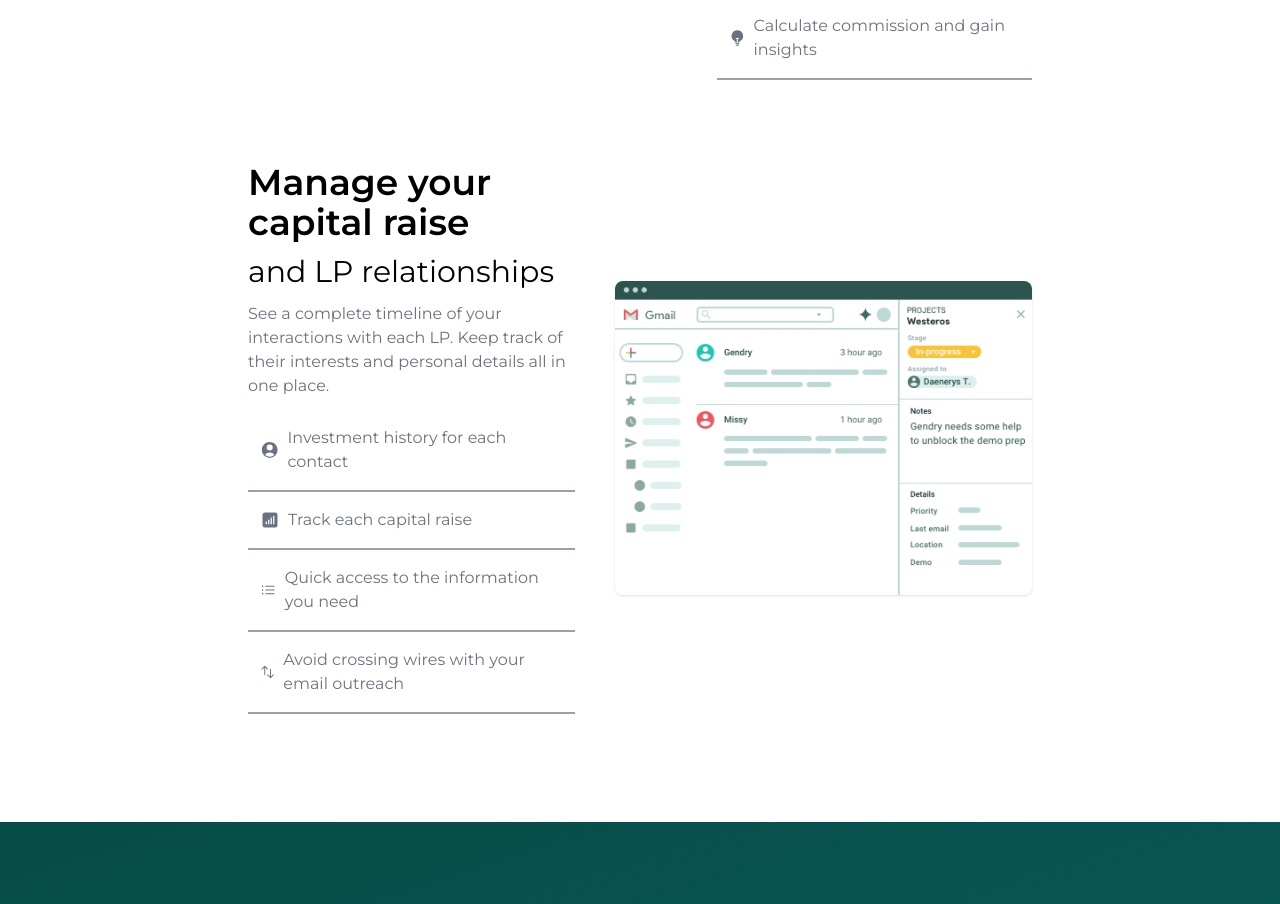
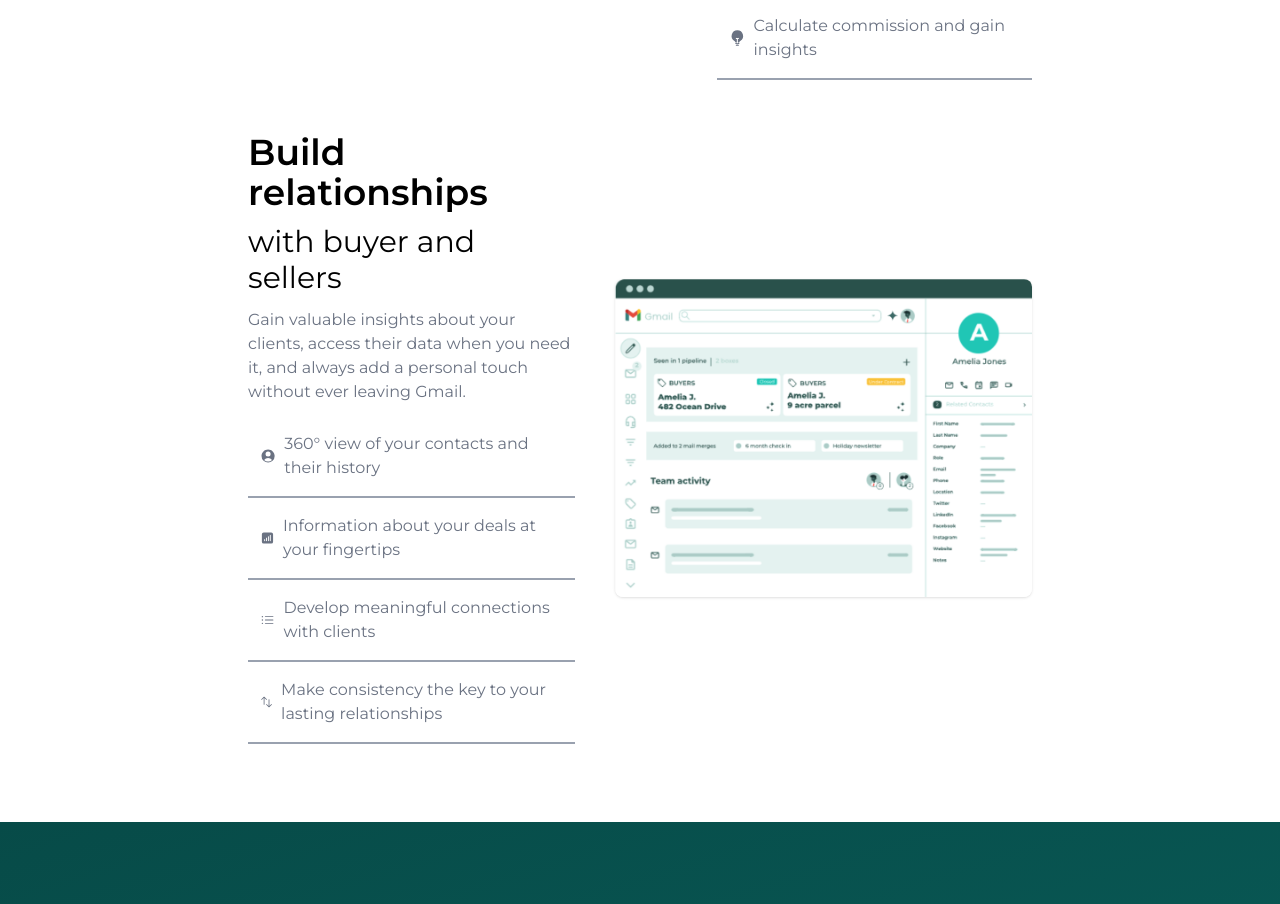
Before and after one commit to aayushcyy/bytely, a Next.js app: page /realestate-crm in a window 1280 px wide. Shown: the part 1242-2146 px from the top of the page. Built offline with nearby package versions, Linux system fonts and the light colour scheme.

Commit message:
3 sections of realestate complete

```diff
--- a/app/realestate-crm/page.jsx
+++ b/app/realestate-crm/page.jsx
@@ -101,43 +101,44 @@ export default function page() {
       </section>
       <section className="w-full h-[80vh] px-62 py-28 flex gap-10 justify-center">
         <div className="h-full flex flex-col justify-center w-[48%] gap-3">
-          <p className="text-4xl font-semibold">Manage your capital raise</p>
-          <p className="text-3xl">and LP relationships</p>
+          <p className="text-4xl font-semibold">Build relationships</p>
+          <p className="text-3xl">with buyer and sellers</p>
           <p className="text-gray-500">
-            See a complete timeline of your interactions with each LP. Keep
-            track of their interests and personal details all in one place.
+            Gain valuable insights about your clients, access their data when
+            you need it, and always add a personal touch without ever leaving
+            Gmail.
           </p>
           <div>
             {/* para 1 */}
             <HoverCardDemo
-              triggerText="Investment history for each contact"
+              triggerText="360° view of your contacts and their history"
               TriggerIcon={UserCircleIcon}
               //   onMouseEnter={() => setImageToShow("f1")}
-              content="Search, filter, group, and sort your data in any configuration and save the results as a custom view. Share with the entire team or surface directly in your inbox."
+              content="See a timeline of each client's purchases, sales, and interactions to better understand their history - and where they're headed next."
             />
             <HoverCardDemo
-              triggerText="Track each capital raise"
+              triggerText="Information about your deals at your fingertips"
               TriggerIcon={ChartBarSquareIcon}
               //   onMouseEnter={() => setImageToShow("f1")}
-              content="Keep track of LPs throughout each stage of conversation and closing. See where you are in the process with data and insights right in Gmail."
+              content="See information about each client and deal right next to your email conversations. Find and update contacts, notes, dates, and recent activity without leaving your inbox."
             />
             <HoverCardDemo
-              triggerText="Quick access to the information you need"
+              triggerText="Develop meaningful connections with clients"
               TriggerIcon={ListBulletIcon}
               //   onMouseEnter={() => setImageToShow("f1")}
-              content="Automatically scrape attachments and documents from emails and add them to your pipelines. Quickly access pitch decks, financial documents, and partner updates without getting bogged down by data you don't need."
+              content="Take note of birthdays, anniversaries, and details like upcoming vacations. Surprise and delight in your next call or email by checking in on a personal level."
             />
             <HoverCardDemo
-              triggerText="Avoid crossing wires with your email outreach"
+              triggerText="Make consistency the key to your lasting relationships"
               TriggerIcon={ArrowsUpDownIcon}
               //   onMouseEnter={() => setImageToShow("f1")}
-              content="No email faux-pax here. Get a heads up if you're about to email a contact who's already been in touch with someone on your team."
+              content="Make a great impression with consistent outreach. Move deals forward and keep clients engaged with tasks and reminders to follow-up."
             />
           </div>
         </div>
         <div className="flex justify-center items-center">
           <Image
-            src="/capitalRaise.png"
+            src="/360deg.png"
             alt=""
             width={600}
             height={600}
```
Also changed, not shown: public/360deg.png (added).
